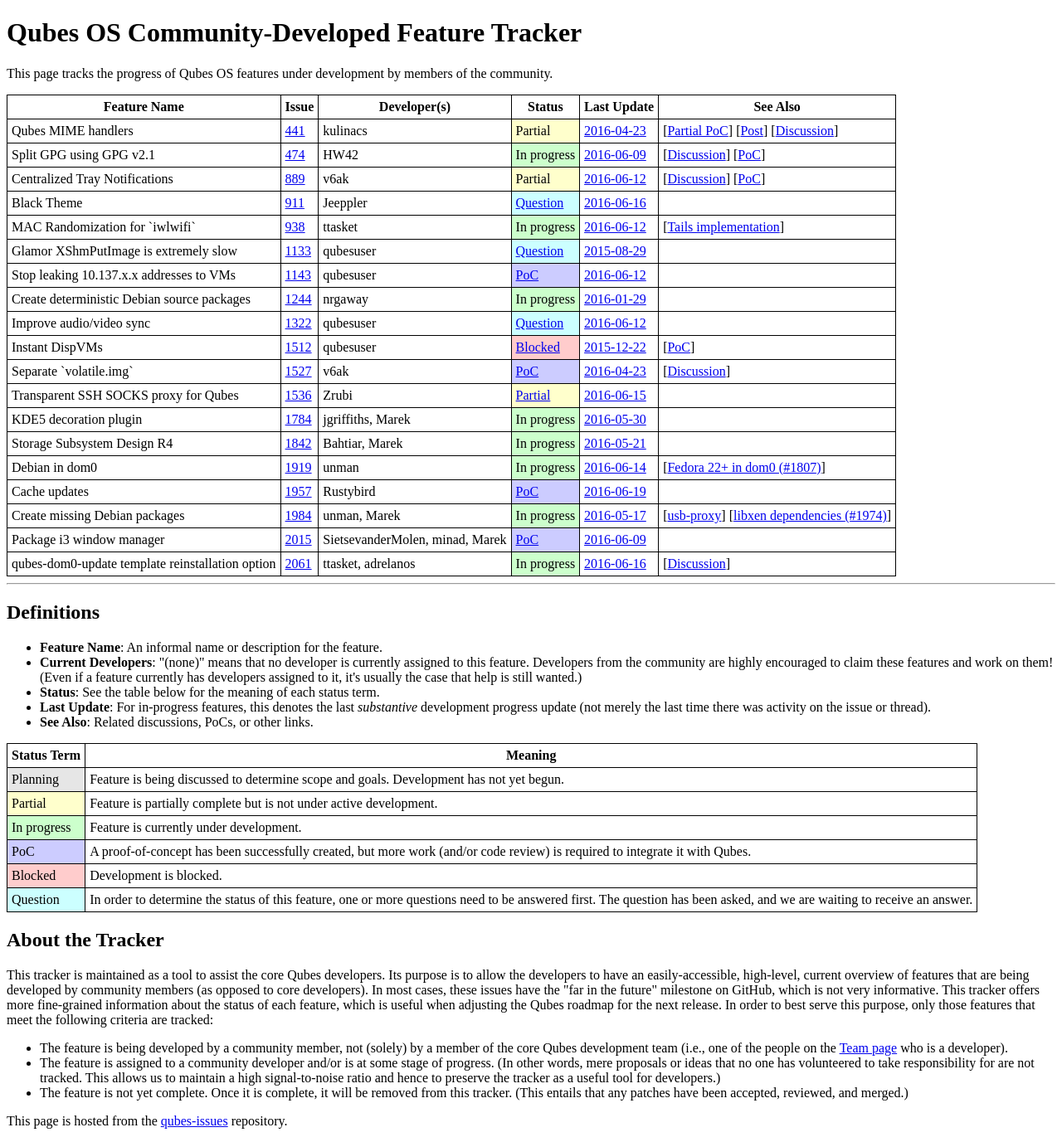
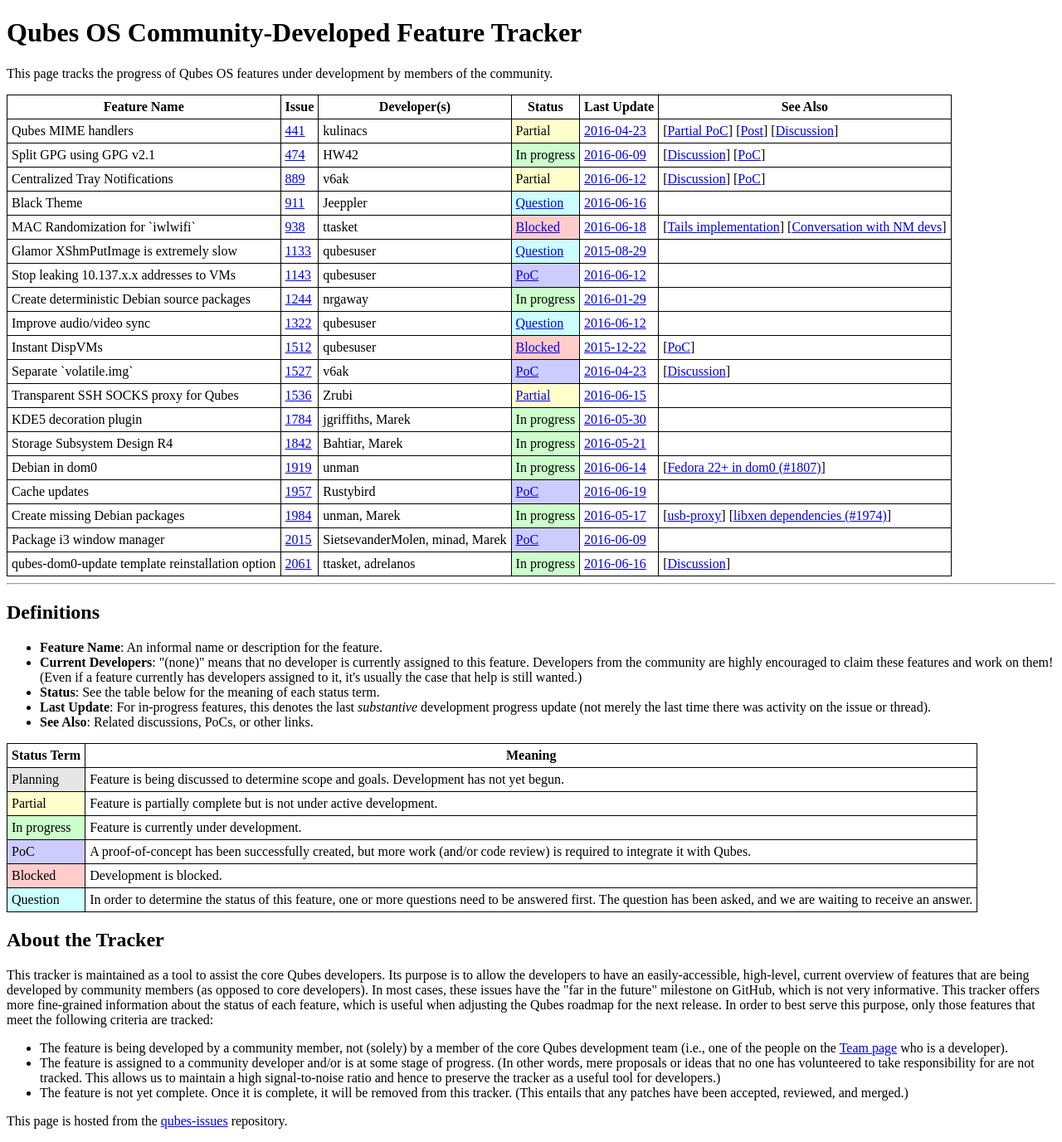
Before and after one commit to QubesOS/qubes-issues, a Jekyll site: the page built from index.md, in a window 1280 px wide. Shown: the whole page at 83% size. Built offline with Jekyll 4.4.1, drawn with Linux system fonts in a browser that asks for light colours.

Commit message:
Update #938

```diff
--- a/_data/features.yml
+++ b/_data/features.yml
@@ -64,16 +64,16 @@
   issue  : 938
   devs   : ttasket
   status :
-    term   : In progress
-    url    :
+    term   : Blocked
+    url    : https://github.com/QubesOS/qubes-issues/issues/938#issuecomment-225447816
   updated:
-    date   : 2016-06-12
-    url    : https://github.com/QubesOS/qubes-issues/issues/938#issuecomment-225447816
+    date   : 2016-06-18
+    url    : https://github.com/QubesOS/qubes-issues/issues/938#issuecomment-226938517
   info   :
   - desc   : Tails implementation
     url    : https://tails.boum.org/contribute/design/MAC_address/#index8h1
-  - desc   :
-    url    :
+  - desc   : Conversation with NM devs
+    url    : https://mail.gnome.org/archives/networkmanager-list/2016-April/msg00084.html
 
 - name   : Glamor XShmPutImage is extremely slow
   issue  : 1133
```
